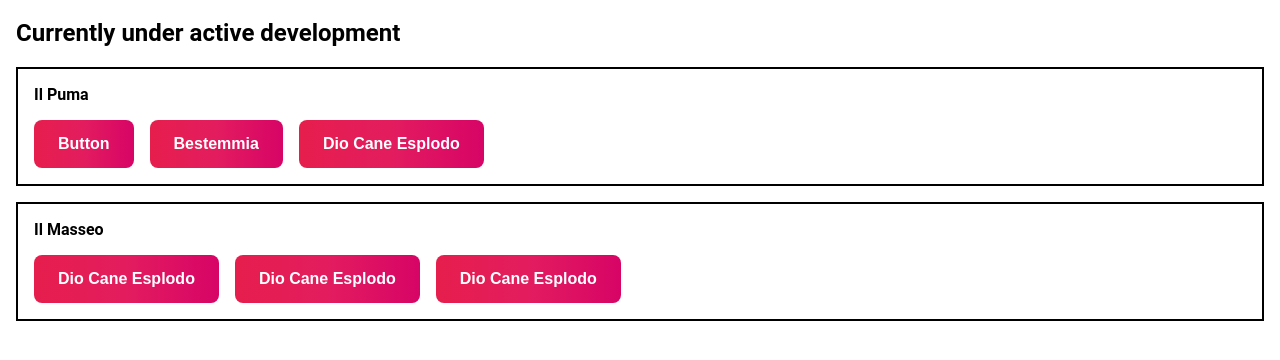
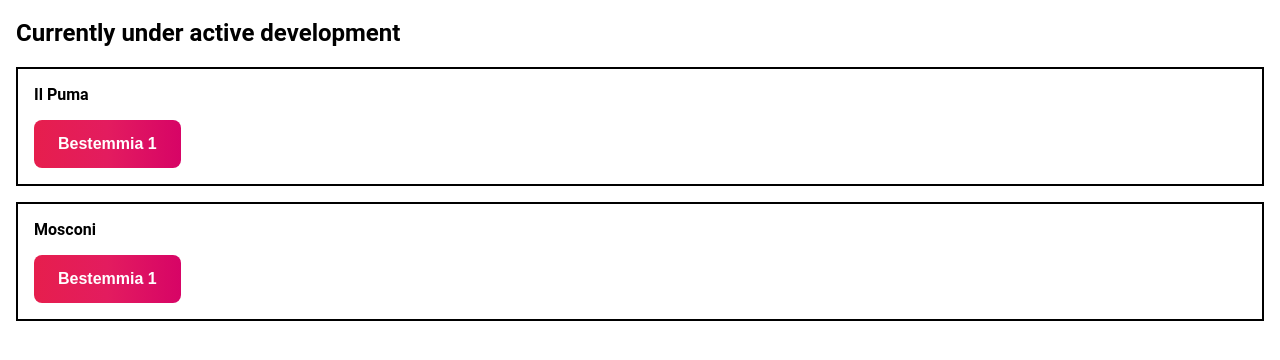
Before and after one commit to askides/youtube-stars-reborn, a website built with webpack: page src/index.html in a window 1280 px wide. Shown: the part 62-422 px from the top of the page. Built offline with nearby package versions, Linux system fonts and the light colour scheme.

Commit message:
new layout structure

```diff
--- a/src/index.html
+++ b/src/index.html
@@ -11,29 +11,15 @@
     <main>
       <div class="star--container">
         <div class="star--container--title">Il Puma</div>
-        <div class="star--container--sounds">
-          <button type="button" data-sound="beep.mp3">
-            <span class="button_top"> Button </span>
-          </button>
-          <button type="button" data-sound="share.mp3">Bestemmia</button>
-          <button type="button" data-sound="sound3.mp3">
-            Dio Cane Esplodo
-          </button>
+        <div class="star--container--sounds" data-star="puma">
+          <button type="button" data-sound="bestemmia1.mp3">Bestemmia 1</button>
         </div>
       </div>
 
       <div class="star--container">
-        <div class="star--container--title">Il Masseo</div>
-        <div class="star--container--sounds">
-          <button type="button" data-sound="sound4.mp3">
-            Dio Cane Esplodo
-          </button>
-          <button type="button" data-sound="sound5.mp3">
-            Dio Cane Esplodo
-          </button>
-          <button type="button" data-sound="sound6.mp3">
-            Dio Cane Esplodo
-          </button>
+        <div class="star--container--title">Mosconi</div>
+        <div class="star--container--sounds" data-star="mosconi">
+          <button type="button" data-sound="bestemmia1.mp3">Bestemmia 1</button>
         </div>
       </div>
     </main>
--- a/src/index.js
+++ b/src/index.js
@@ -4,16 +4,17 @@ import "./style.css";
 const buttons = document.querySelectorAll("main button");
 
 buttons.forEach((button) => {
+  const star = button.parentNode.dataset.star;
   button.addEventListener("click", () => {
     const sound = button.dataset.sound;
-    handleClick(sound);
+    handleClick(star, sound);
   });
 });
 
-const handleClick = (s) => {
-  var sound = new Howl({
-    src: [`assets/${s}`],
+const handleClick = (star, sound) => {
+  const track = new Howl({
+    src: [`assets/${star}/${sound}`],
   });
 
-  sound.play();
+  track.play();
 };
```
Also changed, not shown: 4 other files.
